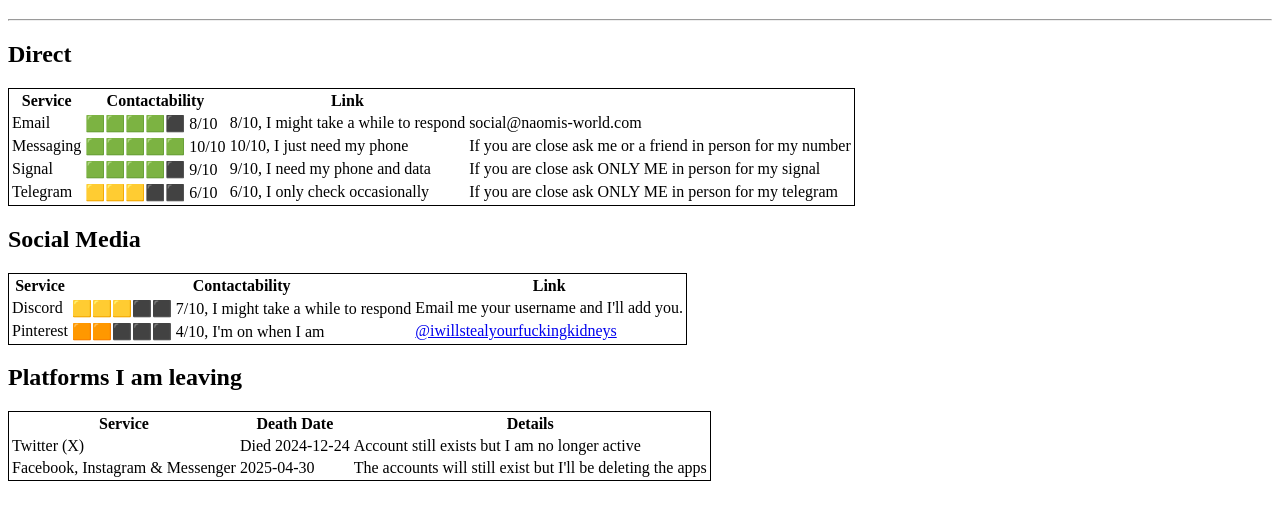
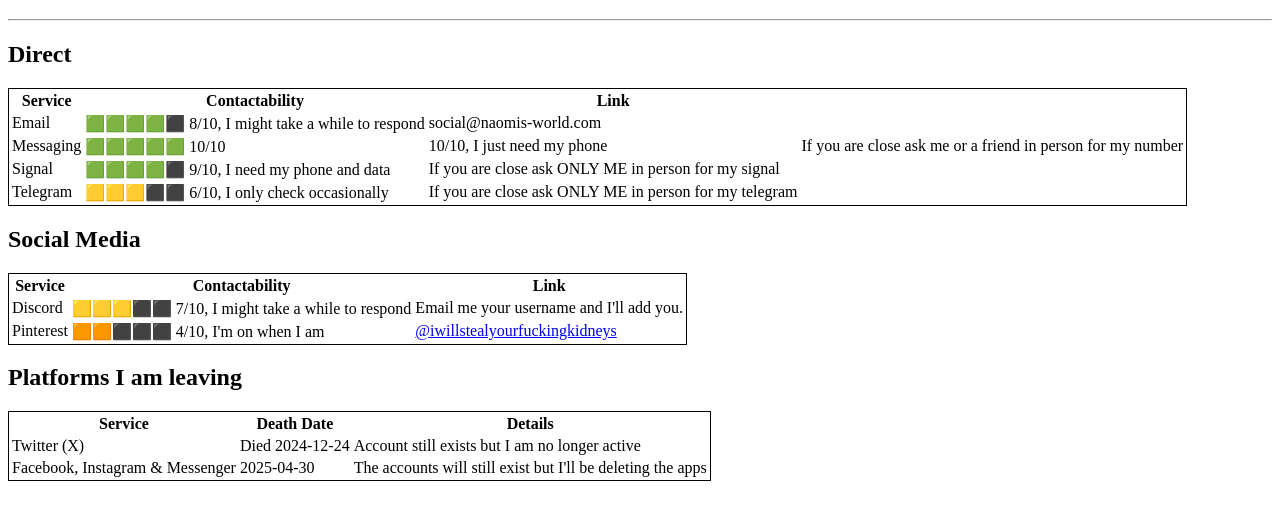
Before and after one commit to NAOMI-IS-INSANE/contact-naomi, a plain HTML site: page index.html in a window 1280 px wide. Shown: the part 61-576 px from the top of the page. Drawn offline with Linux system fonts and the light colour scheme.

Commit message:
Update index.html

```diff
--- a/index.html
+++ b/index.html
@@ -18,8 +18,7 @@
     </tr>
     <tr>
         <td>Email</td>
-        <td>🟩🟩🟩🟩⬛ 8/10</td>
-        <td>8/10, I might take a while to respond</td>
+        <td>🟩🟩🟩🟩⬛ 8/10, I might take a while to respond</td>
         <td><a href="social@naomis-world.com"></a>social@naomis-world.com</a></td>
     </tr>
     <tr>
@@ -30,14 +29,12 @@
     </tr>
     <tr>
         <td>Signal</td>
-        <td>🟩🟩🟩🟩⬛ 9/10</td>
-        <td>9/10, I need my phone and data</td>
+        <td>🟩🟩🟩🟩⬛ 9/10, I need my phone and data</td>
         <td>If you are close ask ONLY ME in person for my signal</td>
     </tr>
     <tr>
         <td>Telegram</td>
-        <td>🟨🟨🟨⬛⬛ 6/10</td>
-        <td>6/10, I only check occasionally</td>
+        <td>🟨🟨🟨⬛⬛ 6/10, I only check occasionally</td>
         <td>If you are close ask ONLY ME in person for my telegram</td>
     </tr>
 </table>
```
